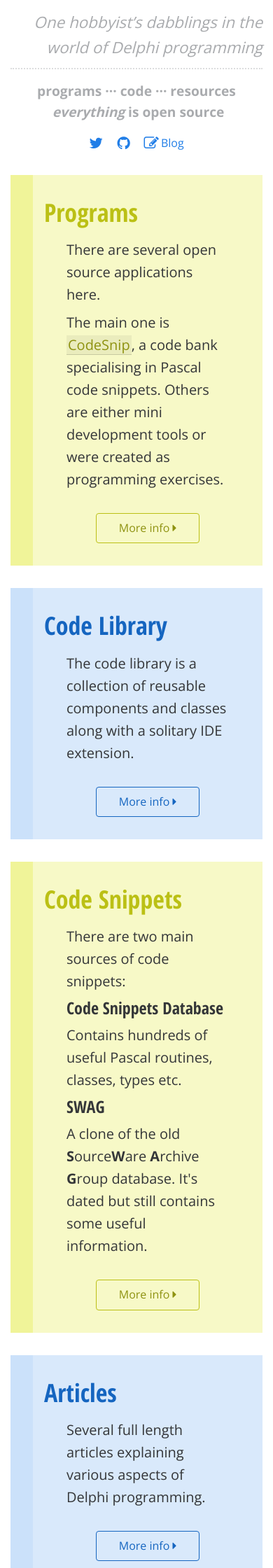
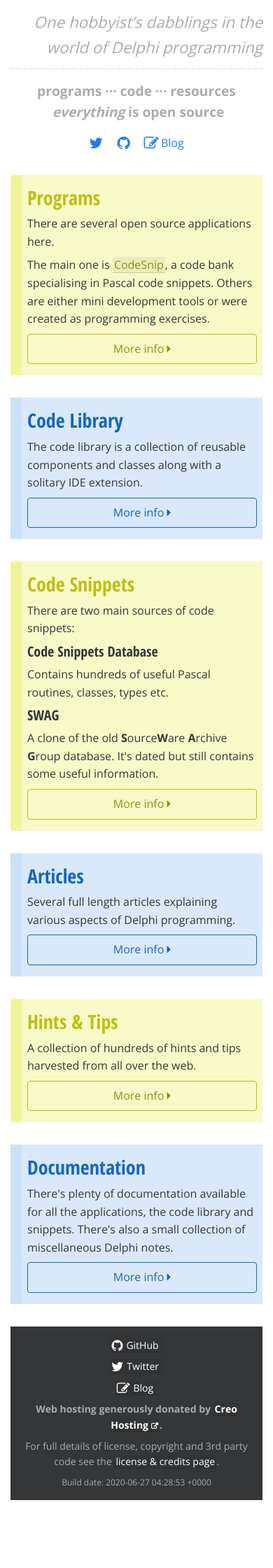
Before and after one commit to delphidabbler/delphidabbler.github.io, a Jekyll site: the page built from index.html, in a window 390 px wide. Shown: the part 418-2658 px from the top of the page at 70% size. Built offline with Jekyll 4.4.1, drawn with Linux system fonts in a browser that asks for light colours; nearby versions of some CDN libraries; comment, search, counter and statistics services are not loaded; after the commit the page ends 2573 px from its top, so only the background shows below that.

Commit message:
Restyle #showcase section of home page for mobile and tablet

```diff
--- a/_sass/site-styles/_index.scss
+++ b/_sass/site-styles/_index.scss
@@ -120,15 +120,38 @@
 
 #showcase {
 
-    $stripe-width: 2rem;
+    $stripe-width-base: 1rem;
+    $stripe-width-md: 2rem;
     $stripe-style: solid;
+    $h2-size-base: 175%;
+    $h3-size-base: 125%;
+    $p-size-base: 100%;
+    $h2-size-md: 225%;
+    $h3-size-md: 150%;
+    $p-size-md: 125%;
+    $h2-margin-base: 0.5rem;
+    $h2-margin-md: 1rem;
+    $showcase-padding-base: 1rem 0.5rem;
+    $showcase-padding-md: 1.25rem 1rem;
+    $showcase-padding-lg: 2rem 1rem;
+    $item-margin-base: 0;
+    $item-body-margin-base: 0;
+    $item-body-margin-sm: 2rem;
+    $footer-margin-top-base: 0.5rem;
+    $footer-margin-top-md: 1rem;
+    $footer-margin-top-lg: 2rem;
+    $footer-btn-display-base: block;
+    $footer-btn-display-sm: inline-block;
+
 
     .dd-showcase-item {
         margin: 2rem 0;
-        padding: 2rem 1rem;
+        padding: $showcase-padding-base;
+        border-left-width: $stripe-width-base;
+        border-left-style: $stripe-style;
 
         .btn-info {
-            display: inline-block;
+            display: $footer-btn-display-base;
             padding: 0.5rem 2rem;
             background-color: transparent;
             color: $dd-theme-body-text;
@@ -137,7 +160,7 @@
         &:nth-child(odd) {
 
             background-color: $dd-theme-secondary-light;
-            border-left: $stripe-width $stripe-style darken($dd-theme-secondary-light, 10%);
+            border-left-color: darken($dd-theme-secondary-light, 10%);
 
             h2 {
                 color: $dd-theme-secondary;
@@ -158,7 +181,7 @@
         &:nth-child(even) {
 
             background-color: $dd-theme-primary-light;
-            border-left: $stripe-width $stripe-style  darken($dd-theme-primary-light, 3%);
+            border-left-color: darken($dd-theme-primary-light, 3%);
 
             h2 {
                 color: $dd-theme-primary;
@@ -178,18 +201,19 @@
 
         .dd-showcase-item-header {
             h2 {
-                font-size: 225%;
-                margin-bottom: 1rem;
+                font-size: $h2-size-base;
+                margin-top: 0;
+                margin-bottom: $h2-margin-base;
             }
         }
 
         .dd-showcase-item-body {
 
-            margin-left: 2rem;
-            margin-right: 2rem;
+            margin-left: $item-body-margin-base;
+            margin-right: $item-body-margin-base;
 
             p {
-                font-size: 125%;
+                font-size: $p-size-base;
                 margin-bottom: 0.5rem;
                 &:last-child {
                     margin-bottom: 0;
@@ -198,13 +222,68 @@
 
             h3 {
                 margin-bottom: 0.5rem;
-                font-size: 150%;
+                font-size: $h3-size-base;
             }
         }
 
         .dd-showcase-item-footer {
             text-align: center;
-            margin-top: 2rem;
+            margin-top: $footer-margin-top-base;
+        }
+    }
+
+    @include media-breakpoint-up(sm) {
+
+        .dd-showcase-item {
+
+            .btn-info {
+                display: $footer-btn-display-sm;
+            }
+
+            .dd-showcase-item-body {
+                margin-left: $item-body-margin-sm;
+                margin-right: $item-body-margin-sm;
+            }
+        }
+
+    }
+
+    @include media-breakpoint-up(md) {
+        .dd-showcase-item {
+            padding: $showcase-padding-md;
+            border-left-width: $stripe-width-md;
+
+            .dd-showcase-item-header {
+                h2 {
+                    font-size: $h2-size-md;
+                    margin-bottom: $h2-margin-md;
+                }
+            }
+
+            .dd-showcase-item-body {
+                h3 {
+                    font-size: $h3-size-md;
+                }
+                p {
+                    font-size: $p-size-md;
+                }
+            }
+
+            .dd-showcase-item-footer {
+                margin-top: $footer-margin-top-md;
+            }
+        }
+    }
+
+    @include media-breakpoint-up(lg) {
+
+        .dd-showcase-item {
+            margin: 2rem 0;
+            padding: $showcase-padding-lg;
+
+            .dd-showcase-item-footer {
+                margin-top: $footer-margin-top-lg;
+            }
         }
     }
 }
```
